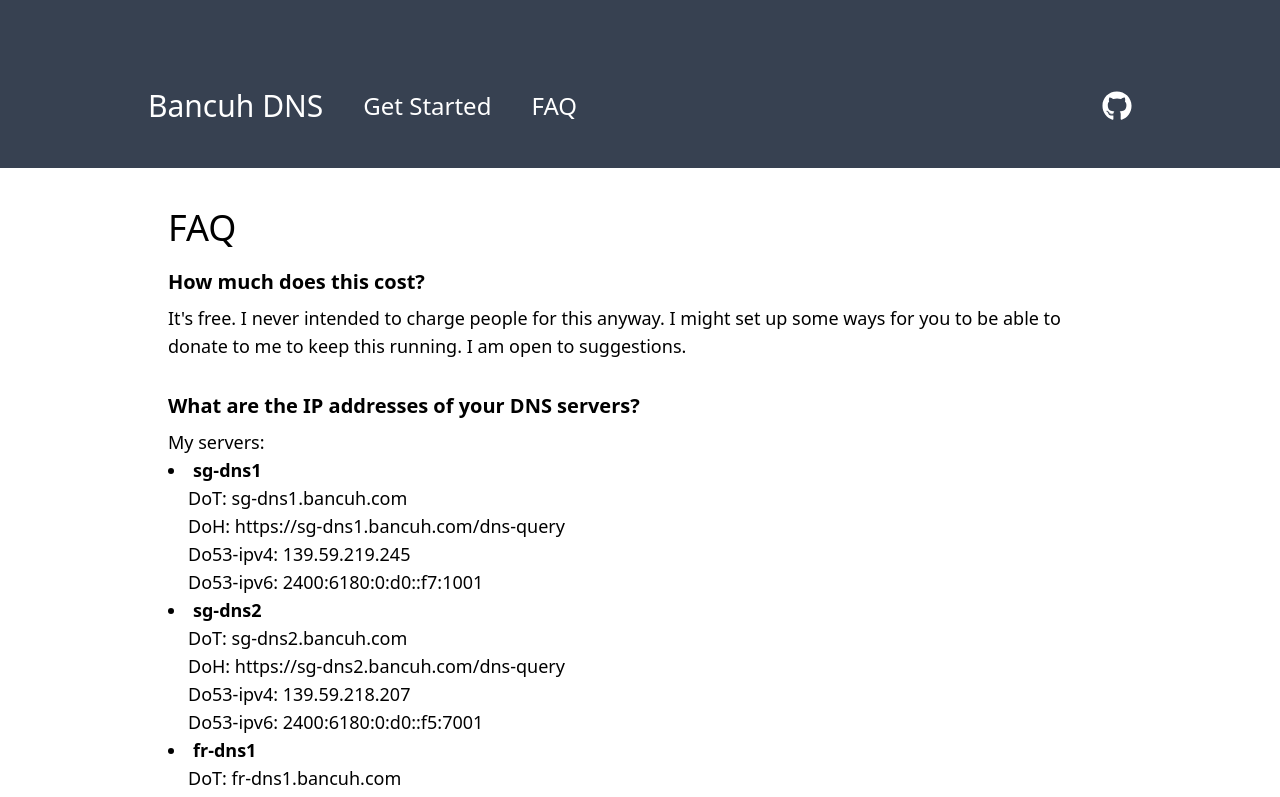
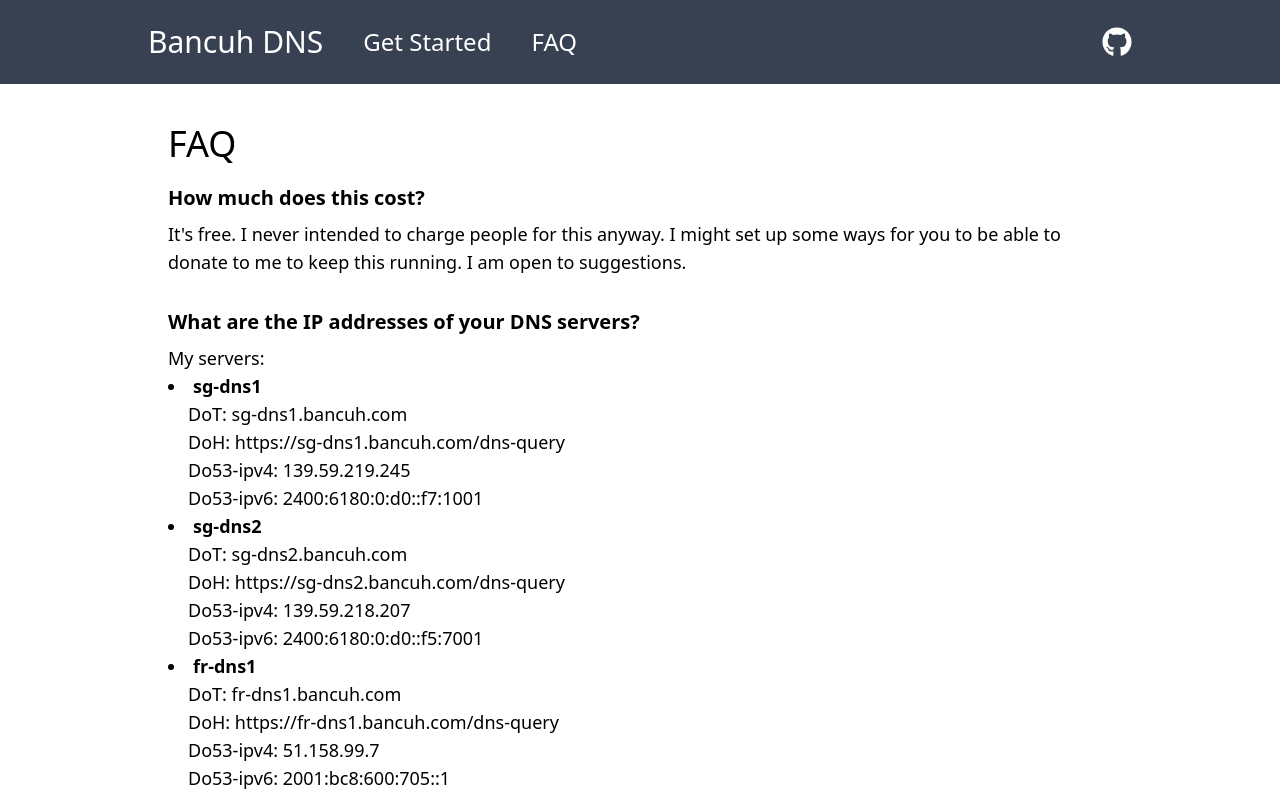
Before and after one commit to ragibkl/web-bancuh, a Next.js app: page /faq in a window 1280 px wide. Shown: the top 797 px of the page. Built offline with nearby package versions, Linux system fonts and the light colour scheme.

Commit message:
update header

```diff
--- a/src/components/Header.tsx
+++ b/src/components/Header.tsx
@@ -86,12 +86,12 @@ export default function Header(props: React.PropsWithChildren) {
   return (
     <div className="bg-gray-700">
       <div className="container mx-auto max-w-screen-lg">
-        <div className="flex md:invisible">
+        <div className="flex md:hidden">
           <HomeLink href="/">Bancuh DNS</HomeLink>
           <div className="flex-1" />
           <Dropdown />
         </div>
-        <div className="flex py-10 items-center max-md:hidden">
+        <div className="flex py-5 items-center max-md:hidden">
           {/* Page links */}
           <HomeLink href="/">Bancuh DNS</HomeLink>
           <HeaderLink href="/start">Get Started</HeaderLink>
```
